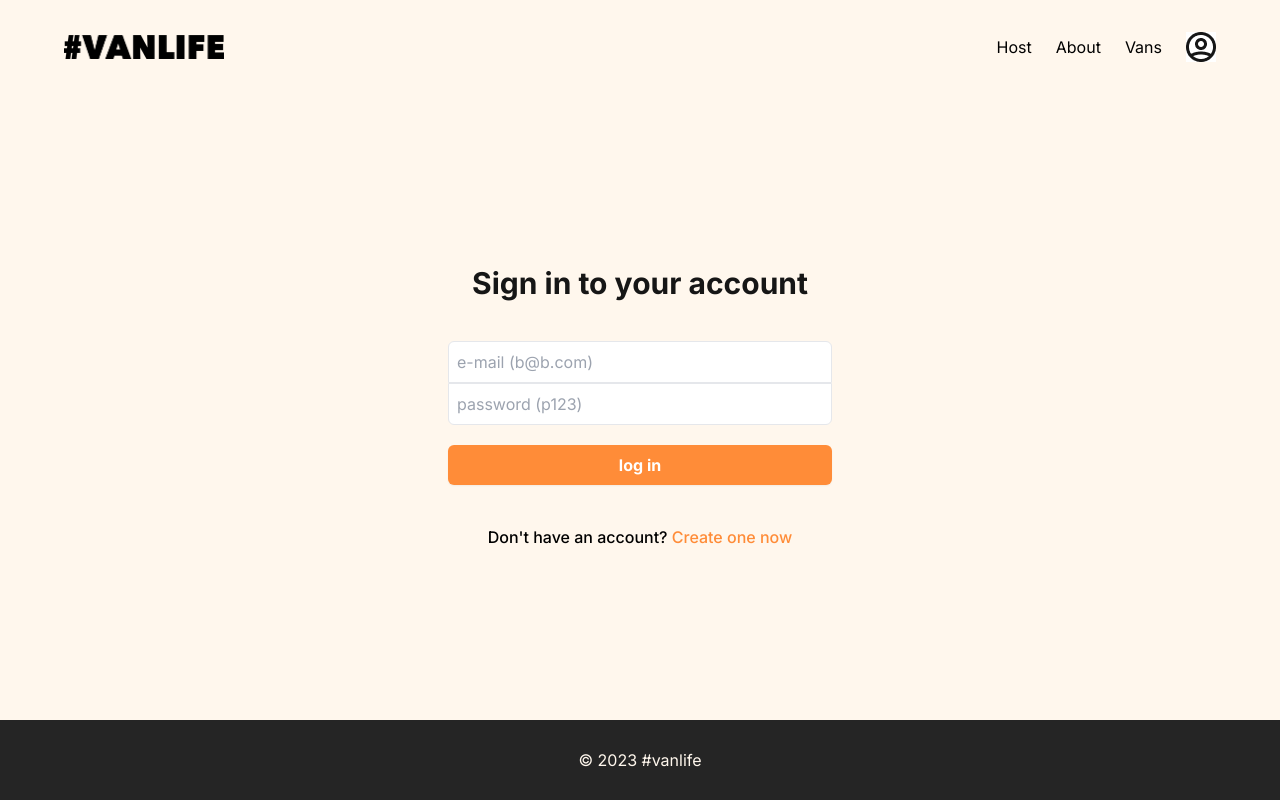
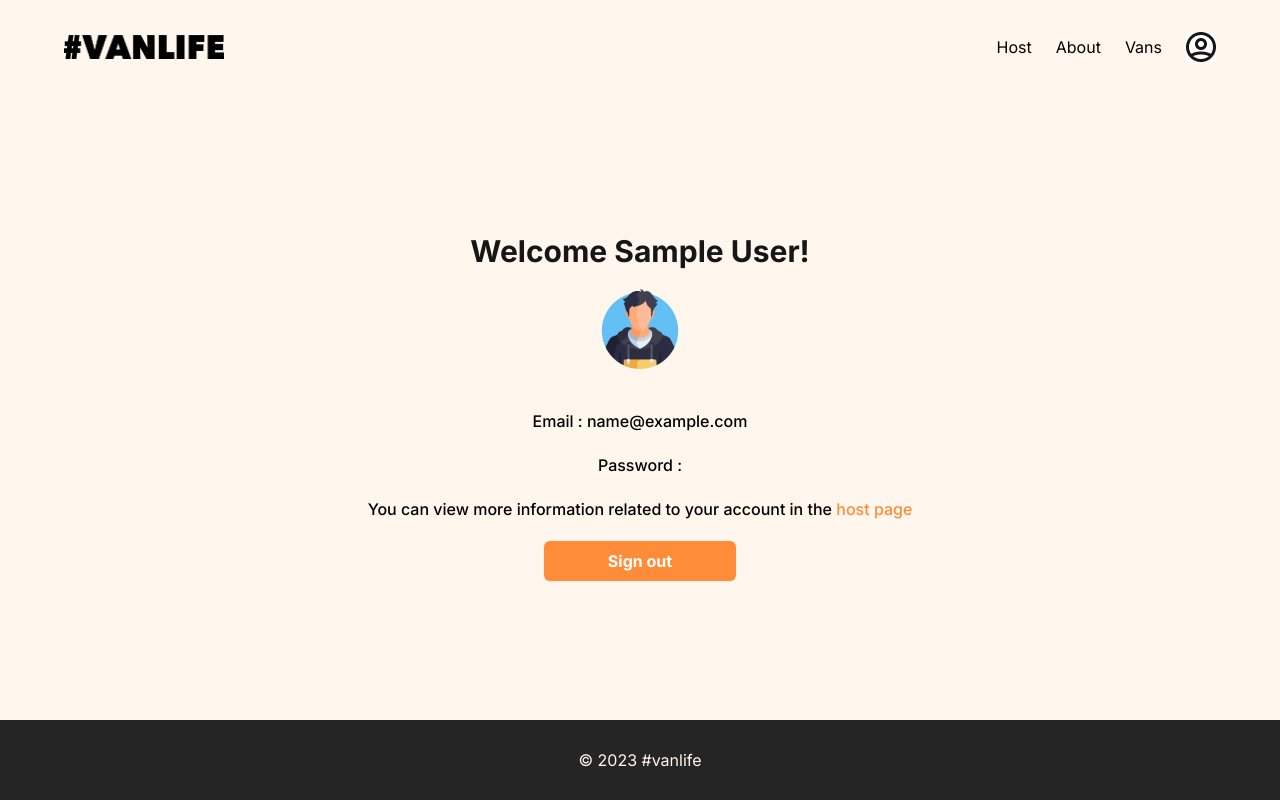
Before and after one commit to stvrdeol/vanlife, a React (Vite) app: page /login in a window 1280 px wide. Built offline with nearby package versions, Linux system fonts and the light colour scheme; no server answers; sample sign-in values are in the browser's storage; what miragejs would draw is missing.

Commit message:
added logout option and showed some user information

```diff
--- a/src/components/Loader.jsx
+++ b/src/components/Loader.jsx
@@ -4,7 +4,7 @@ function Loader() {
       <div role="status">
         <svg
           aria-hidden="true"
-          className="w-16 h-16 mr-2 text-gray-200 animate-spin dark:text-gray-600 fill-[#FF8C38]"
+          className="w-7 h-7 mr-2 text-gray-200 animate-spin dark:text-gray-600 fill-[#FF8C38]"
           viewBox="0 0 100 101"
           fill="none"
           xmlns="http://www.w3.org/2000/svg">
--- a/src/pages/RentVan.jsx
+++ b/src/pages/RentVan.jsx
@@ -3,9 +3,11 @@ import { Link, useLoaderData } from "react-router-dom";
 import AnimationWrapper from "../AnimationWrapper";
 import VanImg from "../assets/van.png";
 import BackToParent from "../components/BackToParent";
+import Loader from "../components/Loader";
 function RentVan() {
   const van = useLoaderData();
   const [confirmed, setConfirmed] = useState(false);
+  const [loading, setLoading] = useState(false);
   function setTypeClass(type) {
     if (type == "simple") {
       return "bg-[#E17654]";
@@ -15,8 +17,12 @@ function RentVan() {
       return "bg-[#115E59]";
     }
   }
-  function onCancel() {
-    window.location.href = "/vans";
+  function onConfirm() {
+    setLoading(true);
+    setTimeout(() => {
+      setConfirmed(true);
+      setLoading(false);
+    }, 2000);
   }
   return (
     <AnimationWrapper>
@@ -50,15 +56,15 @@ function RentVan() {
                 </p>
                 <p className="font-medium mt-3">{van.description}</p>
                 <section className="flex mt-4 justify-between items-center gap-4">
-                  <button
-                    className="bg-white text-red-600 border-red-600 border rounded-md py-1 w-full hover:bg-red-600 hover:text-white transition-all "
-                    onClick={onCancel}>
+                  <Link
+                    className="bg-white text-red-600 border-red-600 border rounded-md py-1 w-full hover:bg-red-600 text-center hover:text-white transition-all "
+                    to="/vans">
                     Cancel
-                  </button>
+                  </Link>
                   <button
                     className=" border-[#FF8C38] border rounded-md py-1 w-full  bg-[#FF8C38] hover:scale-105 text-white transition-all "
-                    onClick={() => setConfirmed(true)}>
-                    Confirm
+                    onClick={onConfirm}>
+                    {loading ? <Loader /> : "Confirm"}
                   </button>
                 </section>
               </section>
--- a/src/pages/login/Login.jsx
+++ b/src/pages/login/Login.jsx
@@ -1,15 +1,17 @@
 import {
   Form,
+  Link,
   useActionData,
   useNavigation,
   useSearchParams,
 } from "react-router-dom";
 import AnimationWrapper from "../../AnimationWrapper";
+import Profile from "../../assets/profile.png";
 
 function Login() {
   const [searchParams] = useSearchParams();
   const message = searchParams.get("message");
-
+  const currentUser = JSON.parse(localStorage.getItem("currentUser"));
   const navigation = useNavigation();
   const status = navigation.state;
 
@@ -17,15 +19,14 @@ function Login() {
 
   return (
     <AnimationWrapper>
+      {!currentUser && (
+        <section
+          className={`text-center py-8 flex-1 px-[3vw] md:px-[5vw] flex items-center flex-col justify-center gap-10`}>
           {message && (
-        <section>
             <h2 className=" bg-red-100 rounded-md text-red-600 font-bold w-fit py-1 px-4  mx-auto">
               {message}
             </h2>
-        </section>
           )}
-      <section
-        className={`text-center py-8 flex-1 px-[5vw] flex items-center flex-col justify-center gap-10`}>
           <h2 className="text-[#161616] text-3xl font-bold">
             Sign in to your account
           </h2>
@@ -64,6 +65,35 @@ function Login() {
             <span className="text-[#FF8C38]">Create one now</span>
           </p>
         </section>
+      )}
+
+      {currentUser && (
+        <section className="font-medium px-[3vw] md:px-[5vw] text-center">
+          <h2 className="text-[#161616] text-3xl font-bold">
+            Welcome {currentUser.name}!
+          </h2>
+          <img src={Profile} alt="profile-pic" className="w-20 py-5 mx-auto" />
+          <p className="my-5">Email : {currentUser.email}</p>
+          <p className="my-5">Password : {currentUser.password}</p>
+          <p>
+            You can view more information related to your account in the{" "}
+            <Link
+              to="/host"
+              className="text-[#FF8C38] hover:underline underline-offset-4">
+              host page
+            </Link>
+          </p>
+          <button
+            className="bg-[#FF8C38]  w-48 py-2 rounded-md text-white mt-5 font-bold shadow-sm"
+            onClick={() => {
+              localStorage.removeItem("currentUser");
+              localStorage.removeItem("isLoggedIn");
+              window.location.href = "/login";
+            }}>
+            Sign out
+          </button>
+        </section>
+      )}
     </AnimationWrapper>
   );
 }
--- a/src/pages/login/loginUtils.js
+++ b/src/pages/login/loginUtils.js
@@ -6,15 +6,15 @@ export async function action({ request }) {
   const email = formData.get("email");
   const password = formData.get("password");
   try {
-    await loginUser({ email, password });
+    const user = await loginUser({ email, password });
+    window.location.href = "/host";
     localStorage.setItem("isLoggedIn", true);
-    window.location.href = "/host";
+    localStorage.setItem("currentUser", JSON.stringify(user));
   } catch (err) {
     return err;
   }
   return null;
 }
-
 
 const firebaseConfig = {
   apiKey: "AIzaSyBLYKaXD_QMtI-nCu8J21PhAeG0tc3MKSQ",
```
Also changed, not shown: src/assets/profile.png (added). Lines whose indentation alone changed are shown as unchanged.
